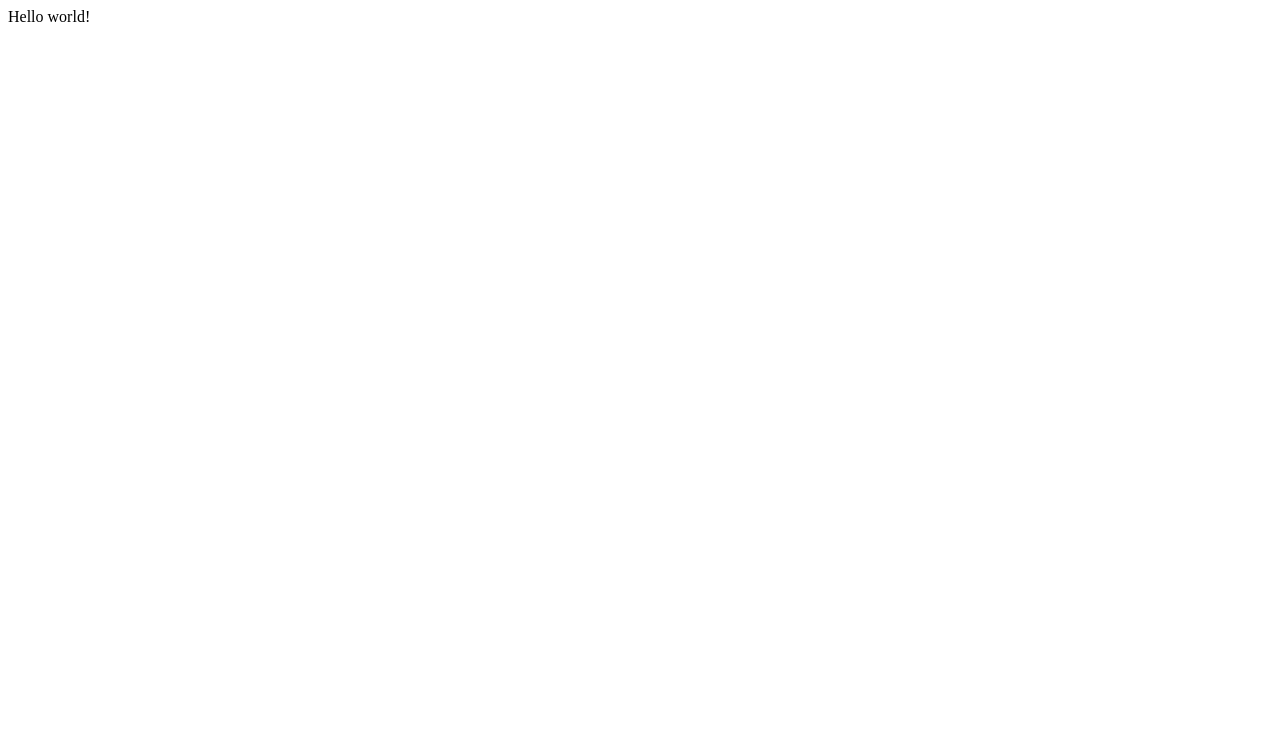
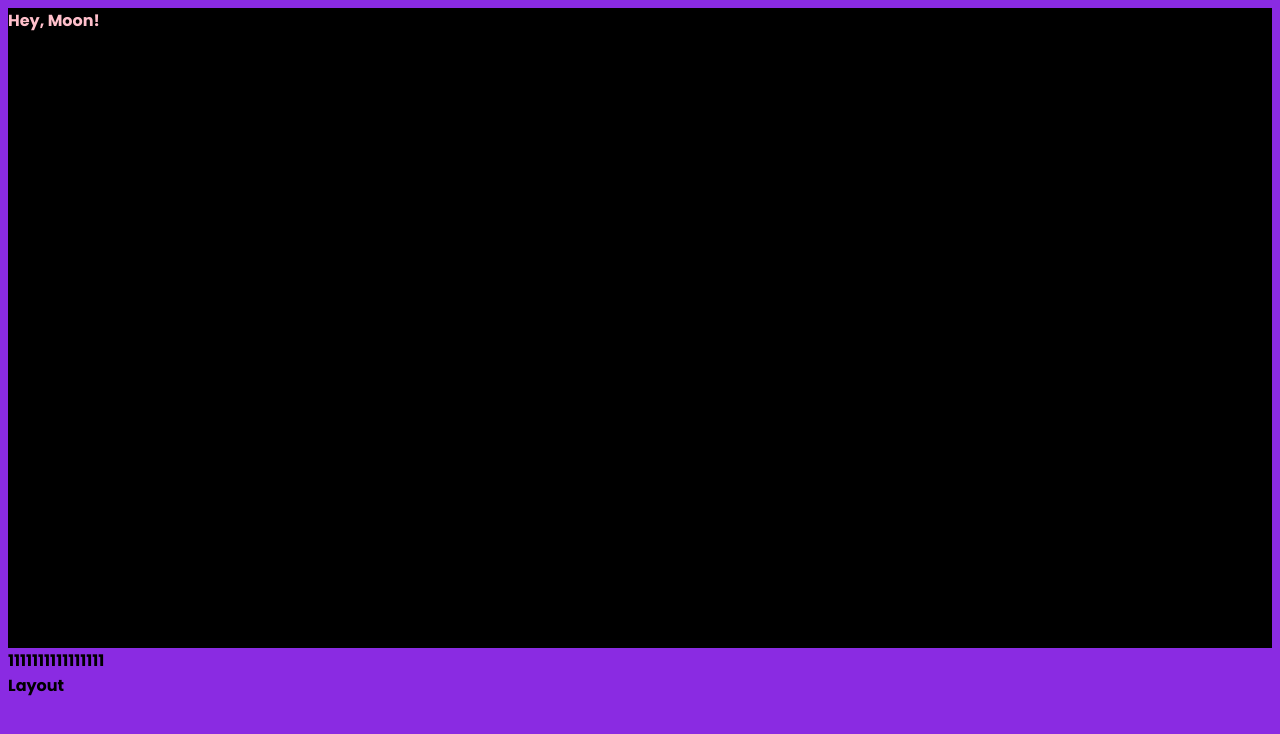
Before and after one commit to vVitalix/va-portfolio-v1.0, a Gatsby site: page / in a window 1280 px wide. Built offline with nearby package versions, Linux system fonts and the light colour scheme; Gatsby itself is replaced by a stand-in of ours.

Commit message:
first commit

```diff
--- a/gatsby-config.js
+++ b/gatsby-config.js
@@ -8,5 +8,14 @@
  * @type {import('gatsby').GatsbyConfig}
  */
 module.exports = {
-  plugins: [],
-}
+    plugins: [
+        `gatsby-plugin-styled-components`,
+        {
+            resolve: `gatsby-source-filesystem`,
+            options: {
+                name: `images`,
+                path: `${__dirname}/src/images`,
+            },
+        },
+    ],
+};
--- a/package.json
+++ b/package.json
@@ -13,9 +13,13 @@
         "test": "echo \"Write tests! -> https://gatsby.dev/unit-testing\" && exit 1"
     },
     "dependencies": {
+        "babel-plugin-styled-components": "^2.0.7",
         "gatsby": "^5.0.0",
+        "gatsby-plugin-styled-components": "^6.2.0",
+        "gatsby-source-filesystem": "^5.2.0",
         "react": "^18.2.0",
-    "react-dom": "^18.2.0"
+        "react-dom": "^18.2.0",
+        "styled-components": "^5.3.6"
     },
     "repository": {
         "type": "git",
--- /dev/null
+++ b/src/components/Layout.js
@@ -0,0 +1,15 @@
+import React from "react";
+//STYLES
+import GlobalStyles from "../styles/GlobalStyles";
+
+const Layout = ({ children }) => {
+    return (
+        <>
+            <GlobalStyles />
+            <div>{children}</div>
+            <div>Layout</div>
+        </>
+    );
+};
+
+export default Layout;
--- a/src/pages/index.js
+++ b/src/pages/index.js
@@ -1,5 +1,20 @@
-import * as React from "react"
+import * as React from "react";
+import styled from "styled-components";
+//COMPONENTS
+import Layout from "../components/Layout";
 
 export default function Home() {
-  return <div>Hello world!</div>
+    return (
+        <>
+            <StyledDiv>Hey, Moon!</StyledDiv>
+            <Layout>1111111111111111</Layout>
+        </>
+    );
 }
+
+const StyledDiv = styled.div`
+    color: pink;
+    background-color: black;
+    min-height: 80vh;
+    width: 100%;
+`;
--- /dev/null
+++ b/src/styles/Fonts.js
@@ -0,0 +1,14 @@
+import { css } from "styled-components";
+
+import PoppinsBoldTtf from "../fonts/Poppins/Poppins-Bold.ttf";
+
+const Fonts = css`
+    @font-face {
+        font-family: PoppinsBold;
+        src: url(${PoppinsBoldTtf}) format("truetype");
+        font-weight: 700;
+        font-style: normal;
+        font-display: auto;
+    }
+`;
+export default Fonts;
--- /dev/null
+++ b/src/styles/GlobalStyles.js
@@ -0,0 +1,20 @@
+import { createGlobalStyle } from "styled-components";
+import Fonts from "./Fonts";
+
+const GlobalStyles = createGlobalStyle`
+    ${Fonts}
+
+    body {
+    /* margin: 0;
+    width: 100%;
+    min-height: 100%;
+    overflow-x: hidden;
+    -moz-osx-font-smoothing: grayscale;
+    -webkit-font-smoothing: antialiased;
+    color: var(--slate); */
+    background-color: blueviolet;
+    font-family: PoppinsBold;
+    }
+`;
+
+export default GlobalStyles;
```
Also changed, not shown: src/components/Header.js (added, +10 -0 lines), src/fonts/Poppins/Poppins-Bold.ttf (added), src/fonts/Poppins/Poppins-Bold.woff (added), src/fonts/Poppins/Poppins-Bold.woff2 (added), src/fonts/Poppins/Poppins-Medium.ttf (added), src/fonts/Poppins/Poppins-Medium.woff (added), src/fonts/Poppins/Poppins-Medium.woff2 (added), src/fonts/Poppins/Poppins-Regular.ttf (added), src/fonts/Poppins/Poppins-Regular.woff (added), src/fonts/Poppins/Poppins-Regular.woff2 (added), 1 other file. Lines whose indentation alone changed are shown as unchanged.
